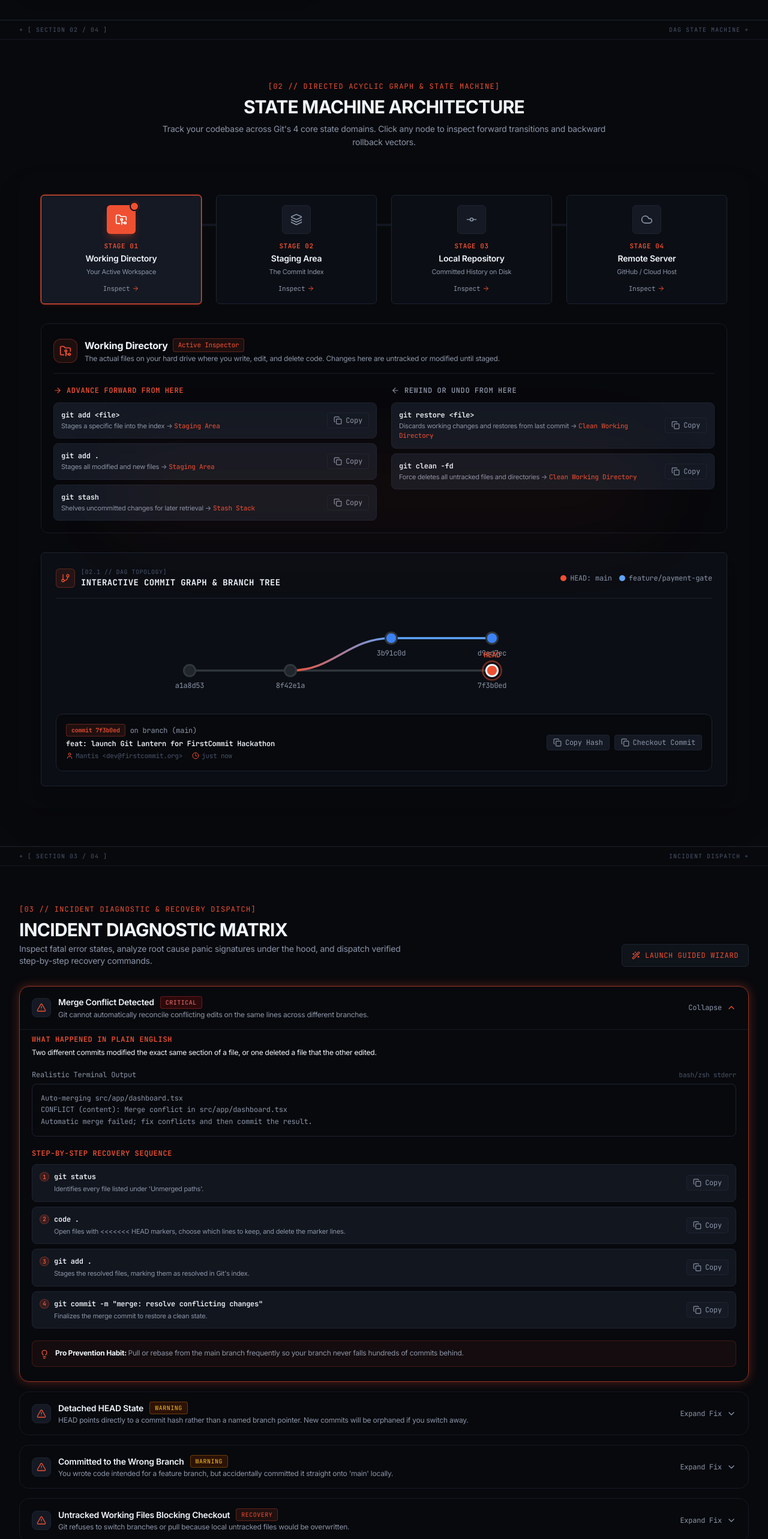
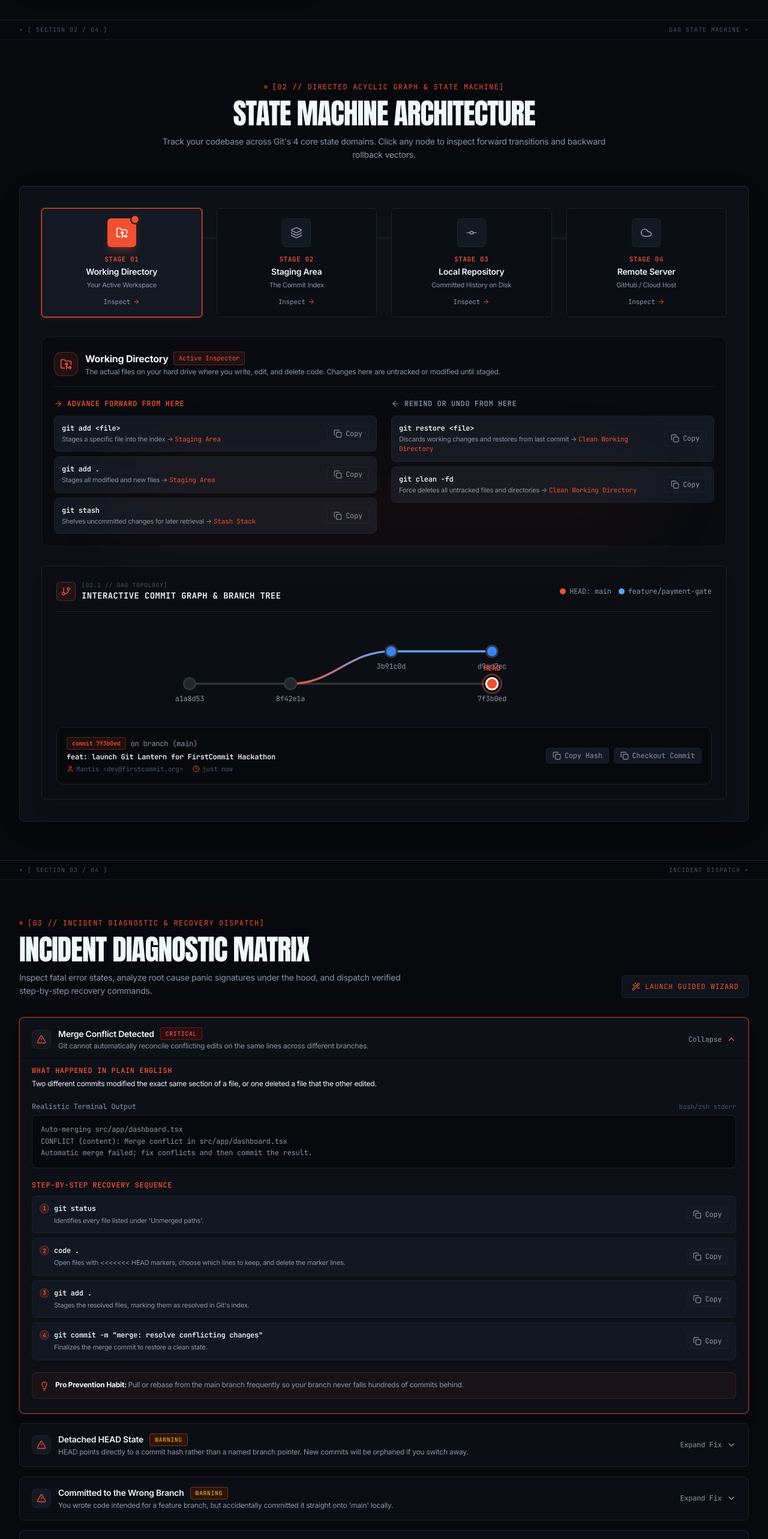
Before and after one commit to mantisdarling/GitLantern, a Next.js app: page / in a window 1280 px wide. Shown: the part 2200-4766 px from the top of the page at 60% size. Built offline with nearby package versions, Linux system fonts and the light colour scheme.

Commit message:
feat: unify Anton display typography and Cerebrium styling across State Pipeline, Diagnostic Matrix, and Terminal Simulator

```diff
--- a/components/diagnosticFramework.tsx
+++ b/components/diagnosticFramework.tsx
@@ -91,13 +91,14 @@ export function DiagnosticFramework({
         {/* Section Header */}
         <div className="flex flex-col md:flex-row md:items-end justify-between gap-4 mb-8">
           <div>
-            <div className="flex items-center gap-2 text-xs font-mono text-gitOrange mb-2 uppercase tracking-widest">
+            <div className="flex items-center gap-2 text-xs font-mono text-gitOrange mb-3 uppercase tracking-widest">
+              <span className="w-1.5 h-1.5 rounded-full bg-gitOrange animate-pulse inline-block" />
               <span>[03 // INCIDENT DIAGNOSTIC & RECOVERY DISPATCH]</span>
             </div>
-            <h2 className="text-2xl sm:text-3xl font-bold text-[#f0f6fc] tracking-tight uppercase">
+            <h2 className="text-3xl sm:text-5xl font-display text-[#f0f6fc] tracking-tight uppercase leading-none">
               Incident Diagnostic Matrix
             </h2>
-            <p className="text-sm text-githubDark-muted mt-1 max-w-2xl font-normal">
+            <p className="text-sm text-githubDark-muted mt-3 max-w-2xl leading-relaxed">
               Inspect fatal error states, analyze root cause panic signatures under the hood,
               and dispatch verified step-by-step recovery commands.
             </p>
@@ -135,10 +136,10 @@ export function DiagnosticFramework({
                 ref={(el) => {
                   cardRefs.current[diag.id] = el;
                 }}
-                className={`rounded-2xl border transition-all duration-200 overflow-hidden ${
+                className={`rounded-lg border transition-all duration-200 overflow-hidden ${
                   isExpanded
-                    ? "glassCard border-gitOrange/60 shadow-2xl glowBorder ring-1 ring-gitOrange/30"
-                    : "glassCardInteractive border-githubDark-border/60 hover:border-gitOrange/40"
+                    ? "bg-[#0d1017] border-gitOrange/60 ring-1 ring-gitOrange/30 shadow-xl"
+                    : "bg-[#0b0e14] hover:bg-[#0e121a] border-[#1e2330] hover:border-gitOrange/40"
                 }`}
               >
                 {/* Card Header (Clickable) */}
--- a/components/statePipeline.tsx
+++ b/components/statePipeline.tsx
@@ -68,20 +68,21 @@ export function StatePipeline({
       <div className="max-w-7xl mx-auto px-4 sm:px-6 lg:px-8">
         {/* Section Header */}
         <div className="mb-10 text-center max-w-3xl mx-auto">
-          <div className="inline-flex items-center gap-2 text-xs font-mono text-gitOrange mb-2 uppercase tracking-widest">
+          <div className="inline-flex items-center gap-2 text-xs font-mono text-gitOrange mb-3 uppercase tracking-widest">
+            <span className="w-1.5 h-1.5 rounded-full bg-gitOrange animate-pulse inline-block" />
             <span>[02 // DIRECTED ACYCLIC GRAPH & STATE MACHINE]</span>
           </div>
-          <h2 className="text-2xl sm:text-3xl font-bold text-[#f0f6fc] tracking-tight uppercase">
+          <h2 className="text-3xl sm:text-5xl font-display text-[#f0f6fc] tracking-tight uppercase leading-none">
             State Machine Architecture
           </h2>
-          <p className="text-sm text-githubDark-muted mt-2 leading-relaxed font-normal">
+          <p className="text-sm text-githubDark-muted mt-3 leading-relaxed font-normal">
             Track your codebase across Git&apos;s 4 core state domains. Click any node to
             inspect forward transitions and backward rollback vectors.
           </p>
         </div>
 
         {/* Interactive Horizontal Pipeline Diagram */}
-        <div className="relative glassCard rounded-3xl p-6 sm:p-9 shadow-2xl overflow-hidden">
+        <div className="relative cerebriumCard rounded-lg p-6 sm:p-9 border border-[#1e2330] bg-[#090b10] overflow-hidden">
           {/* Subtle Ambient Background Halo */}
           <div className="absolute top-1/2 left-1/2 -translate-x-1/2 -translate-y-1/2 w-3/4 h-32 bg-gitOrange/5 rounded-full blur-3xl pointer-events-none" />
 
--- a/components/terminalSimulator.tsx
+++ b/components/terminalSimulator.tsx
@@ -188,13 +188,14 @@ export function TerminalSimulator({
         {/* Section Header */}
         <div className="flex flex-col md:flex-row md:items-end justify-between gap-4 mb-8">
           <div>
-            <div className="flex items-center gap-2 text-xs font-mono text-gitOrange mb-2 uppercase tracking-widest">
+            <div className="flex items-center gap-2 text-xs font-mono text-gitOrange mb-3 uppercase tracking-widest">
+              <span className="w-1.5 h-1.5 rounded-full bg-gitOrange animate-pulse inline-block" />
               <span>[04 // ISOLATED EXECUTION SANDBOX & ERROR PARSER]</span>
             </div>
-            <h2 className="text-2xl sm:text-3xl font-bold text-[#f0f6fc] tracking-tight uppercase">
+            <h2 className="text-3xl sm:text-5xl font-display text-[#f0f6fc] tracking-tight uppercase leading-none">
               Execution Sandbox Console
             </h2>
-            <p className="text-sm text-githubDark-muted mt-1 max-w-2xl font-normal">
+            <p className="text-sm text-githubDark-muted mt-3 max-w-2xl leading-relaxed">
               Practice real Git commands in an isolated state machine with history stack and autocompletion,
               or paste raw terminal errors to auto-match root-cause solutions.
             </p>
```
